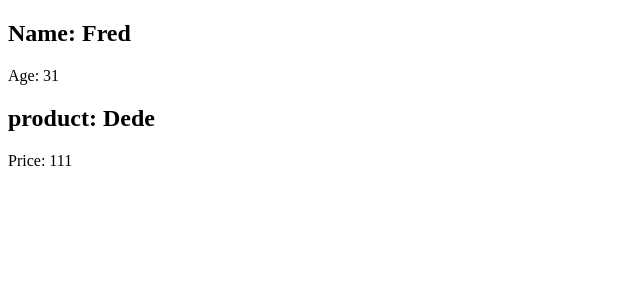
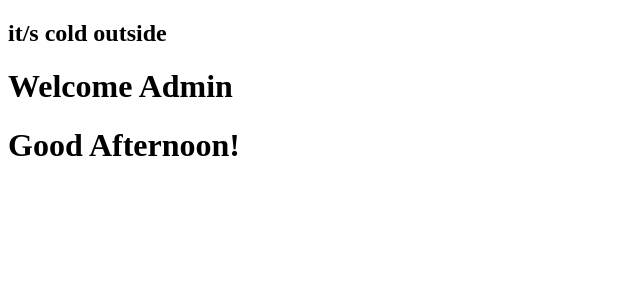
Before and after one commit to gloofys/react-practice, a React (Vite) app: page / in a window 1280 px wide. Shown: the top 300 px of the page, without its empty margins (0-640 px from the left). Built offline with nearby package versions, Linux system fonts and the light colour scheme.

Commit message:
Conditional rendering practice

```diff
--- a/src/App.jsx
+++ b/src/App.jsx
@@ -1,12 +1,14 @@
 
-import Person from "./components/Person.jsx";
-import Product from "./components/Product.jsx";
+import Weather from "./components/Weather.jsx";
+import UserStatus from "./components/UserStatus.jsx";
+import Greeting from "./components/Greeting.jsx";
 
 const App = () => {
  return(
     <div>
-        <Person/>
-        <Product/>
+        <Weather/>
+        <UserStatus loggedIn={true} isAdmin={true}/>
+        <Greeting timeOfDay="afternoon" />
     </div>
     );
 }
--- a/src/components/Greeting.jsx
+++ b/src/components/Greeting.jsx
@@ -1,12 +1,11 @@
-const Greet = () => {
+import React from 'react'
 
-    const greetingMessage = "Hello"
-    const date = new Date();
-    return (
-        <div>
-        <h1>{greetingMessage}</h1>
-            <p>Date: {date.getDate()}</p>
-        </div>
-    );
-}
-export default Greet
+const Greeting = ({timeOfDay}) => {
+
+    return timeOfDay === 'morning' ? (
+        <h1>Good Morning!</h1>
+    ) : (
+        <h1>Good Afternoon!</h1>);
+
+};
+export default Greeting
--- /dev/null
+++ b/src/components/UserStatus.jsx
@@ -0,0 +1,11 @@
+
+const UserStatus = (props) => {
+// eslint-disable-next-line react/prop-types
+if (props.loggedIn && props.isAdmin){
+    return <h1>Welcome Admin</h1>
+}
+else {
+    return <h1>Welcome User</h1>
+}
+};
+export default UserStatus
--- /dev/null
+++ b/src/components/Weather.jsx
@@ -0,0 +1,26 @@
+
+    const Cold=()=><h1>it/s cold outside</h1>;
+    const Nice=() =><h1>it\s nice outside</h1>;
+    const Hot=() =><h1>it\s hot outside</h1>
+
+    const Temperature = () => {
+        const temp = Math.random() * 30
+if(temp < 15){
+    return <Cold/>
+}
+else if(temp>=15 && temp<25){
+    return <Nice/>
+}
+else
+    return <Hot/>
+
+    }
+
+const Weather = () => {
+
+    return <section>
+        <Temperature/>
+
+    </section>
+}
+export default Weather
```
